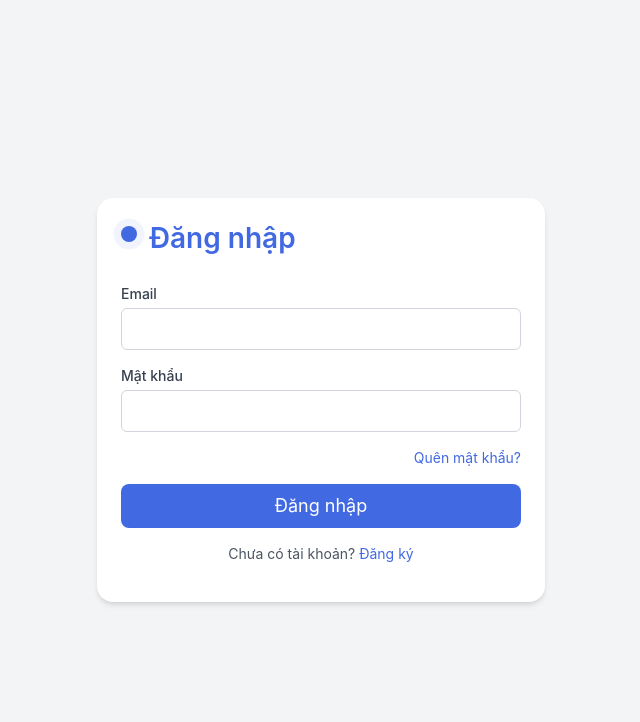
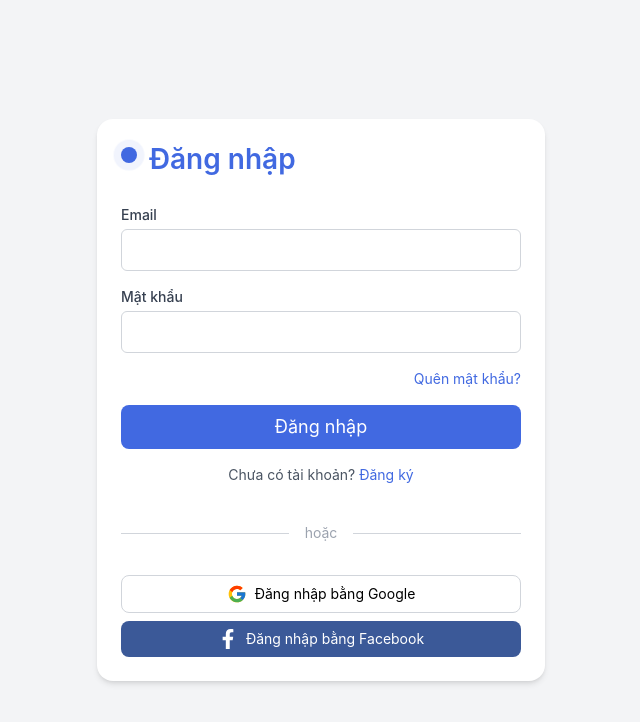
Before and after one commit to NguyenPhu17/Q-a-frontend, a React (Create React App) app: page /login in a window 1280 px wide. Shown: the top 722 px of the page, without its empty margins (319-959 px from the left). Built offline with nearby package versions, Linux system fonts and the light colour scheme.

Commit message:
add login GG

```diff
--- a/package.json
+++ b/package.json
@@ -27,6 +27,7 @@
     "react-dom": "^19.1.0",
     "react-icons": "^5.5.0",
     "react-markdown": "^10.1.0",
+    "react-rnd": "^10.5.2",
     "react-router-dom": "^7.6.0",
     "react-scripts": "5.0.1",
     "react-toastify": "^11.0.5",
--- /dev/null
+++ b/src/pages/Form/GoogleAuthHandler.jsx
@@ -0,0 +1,61 @@
+import { useEffect, useRef } from 'react';
+import { useNavigate } from 'react-router-dom';
+import { toast } from 'react-toastify';
+
+const GoogleAuthHandler = () => {
+    const navigate = useNavigate();
+    const hasHandled = useRef(false);
+
+    useEffect(() => {
+        if (hasHandled.current) return;
+        hasHandled.current = true;
+
+        const queryParams = new URLSearchParams(window.location.search);
+        const token = queryParams.get('token');
+        const error = queryParams.get('error');
+
+        if (error) {
+            toast.error(error);
+            navigate('/login');
+            return;
+        }
+
+        if (token) {
+            localStorage.setItem('token', token);
+
+            fetch('http://localhost:3009/api/auth/profile', {
+                headers: {
+                    Authorization: `Bearer ${token}`,
+                },
+            })
+                .then((res) => res.json())
+                .then((data) => {
+                    if (data.data) {
+                        localStorage.setItem('username', data.data.name);
+                        localStorage.setItem('role', data.data.role);
+
+                        toast.success('Đăng nhập bằng Google thành công!', { autoClose: 1000 });
+                        if (data.data.role === 'admin') {
+                            navigate('/admin');
+                        } else {
+                            navigate('/');
+                        }
+                    } else {
+                        toast.error('Không lấy được thông tin người dùng.', { autoClose: 1000 });
+                        navigate('/login');
+                    }
+                })
+                .catch(() => {
+                    toast.error('Lỗi khi xác thực người dùng.', { autoClose: 1000 });
+                    navigate('/login');
+                });
+        } else {
+            toast.error('Không có token được trả về!');
+            navigate('/login');
+        }
+    }, [navigate]);
+
+    return <p className="text-center mt-10">Đang xác thực Google, vui lòng đợi...</p>;
+};
+
+export default GoogleAuthHandler;
--- a/src/pages/Form/LoginForm.jsx
+++ b/src/pages/Form/LoginForm.jsx
@@ -2,6 +2,8 @@ import React, { useState } from 'react';
 import { useNavigate, Link } from 'react-router-dom';
 import { ToastContainer, toast } from 'react-toastify';
 import 'react-toastify/dist/ReactToastify.css';
+import { FcGoogle } from 'react-icons/fc';
+import { FaFacebookF } from 'react-icons/fa';
 
 const LoginForm = () => {
   const navigate = useNavigate();
@@ -65,6 +67,16 @@ const LoginForm = () => {
     }
   };
 
+  const handleSocialLogin = (provider) => {
+    toast.info(`Đang chuyển đến đăng nhập bằng ${provider}...`);
+
+    if (provider === 'google') {
+      window.location.href = 'http://localhost:3009/auth/google';
+    } else if (provider === 'facebook') {
+      window.location.href = 'http://localhost:3009/auth/facebook';
+    }
+  };
+
   return (
     <div className="flex justify-center items-center min-h-screen bg-gray-100">
       <form onSubmit={handleSubmit} className="flex flex-col gap-4 max-w-md w-full bg-white p-6 rounded-2xl shadow-md">
@@ -90,6 +102,31 @@ const LoginForm = () => {
         <p className="text-sm text-center text-gray-600">
           Chưa có tài khoản? <Link to="/register" className="text-royalblue hover:underline">Đăng ký</Link>
         </p>
+
+        <div className="flex items-center gap-4 my-2">
+          <hr className="flex-grow border-gray-300" />
+          <span className="text-gray-400 text-sm">hoặc</span>
+          <hr className="flex-grow border-gray-300" />
+        </div>
+        <div className="flex flex-col gap-2 mt-2">
+          <button
+            type="button"
+            onClick={() => handleSocialLogin('google')}
+            className="flex items-center justify-center gap-2 bg-white border border-gray-300 hover:bg-gray-100 text-black py-2 rounded-lg text-sm"
+          >
+            <FcGoogle className="w-5 h-5" />
+            Đăng nhập bằng Google
+          </button>
+
+          <button
+            type="button"
+            onClick={() => handleSocialLogin('facebook')}
+            className="flex items-center justify-center gap-2 bg-[#3b5998] hover:bg-[#2d4373] text-white py-2 rounded-lg text-sm"
+          >
+            <FaFacebookF className="w-5 h-5 text-white" />
+            Đăng nhập bằng Facebook
+          </button>
+        </div>
       </form>
 
       <ToastContainer position="top-right" autoClose={3000} hideProgressBar={false} />
--- a/src/routes/AppRouter.jsx
+++ b/src/routes/AppRouter.jsx
@@ -1,6 +1,7 @@
 import { BrowserRouter as Router, Routes, Route, Navigate } from 'react-router-dom';
 import RegisterForm from '../pages/Form/RegisterForm';
 import LoginForm from '../pages/Form/LoginForm';
+import GoogleAuthHandler from '../pages/Form/GoogleAuthHandler';
 import HomePage from '../pages//Home/HomePage';
 import ForumPage from '../pages/Forum/ForumPage';
 import AdminDashboard from '../pages/Admin/AdminDashboard';
@@ -19,6 +20,7 @@ const AppRouter = () => (
       <Route path="/login" element={<LoginForm />} />
       <Route path="/register" element={<RegisterForm />} />
       <Route path="/forgot-password" element={<ForgotPassword />} />
+      <Route path="/google-auth" element={<GoogleAuthHandler />} />
       <Route path="/" element={<HomePage />} />
       <Route path="/forum" element={<ForumPage />}>
         <Route index element={<Navigate to="post" replace />} />
```
Also changed, not shown: 1 other file (tests, documents, lock files or other folders).
